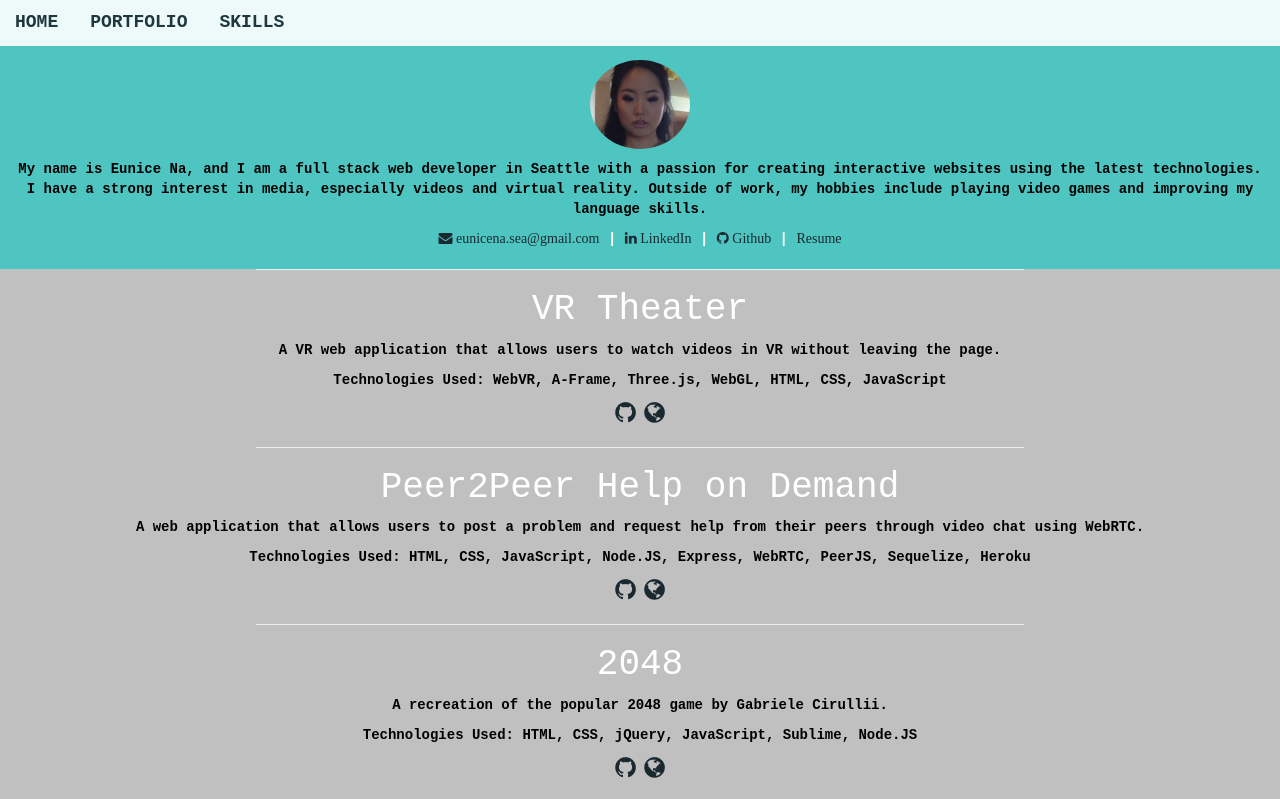
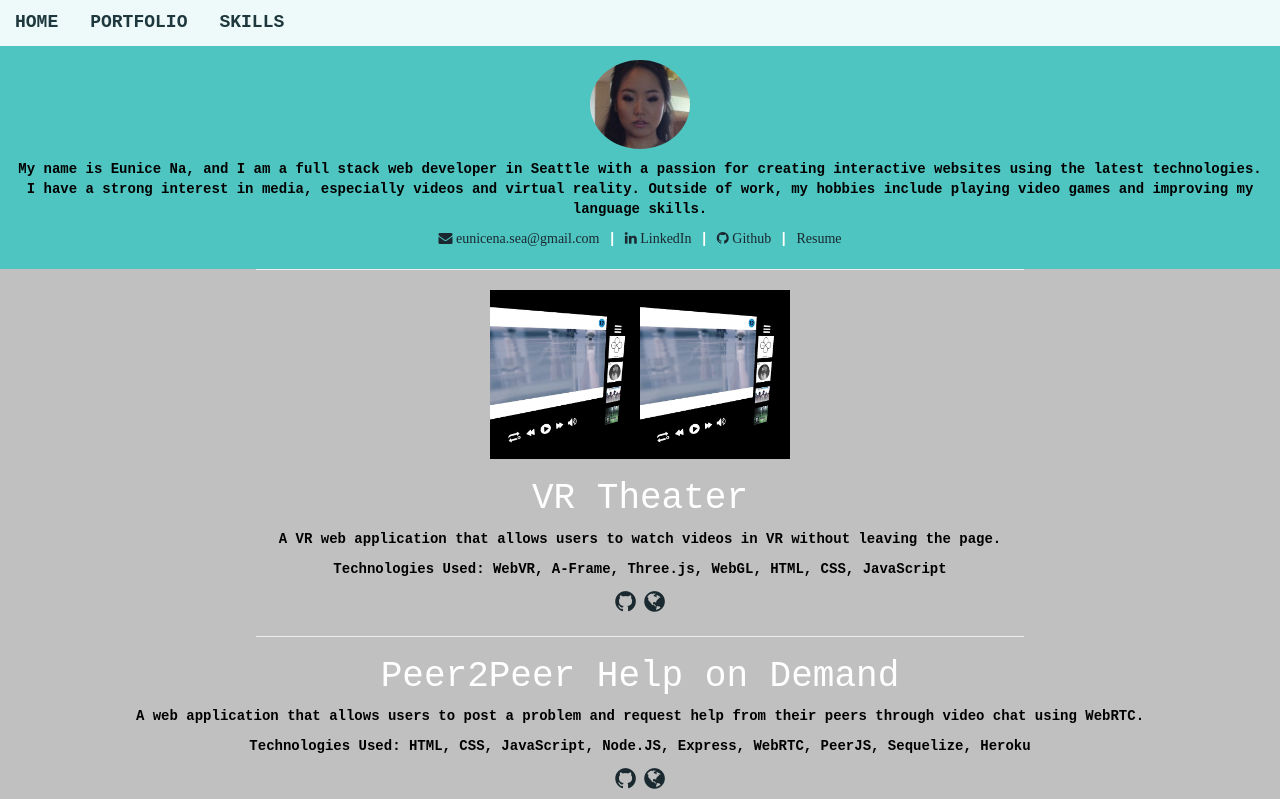
Before and after one commit to eun-n/personalsite, a website: page index.html in a window 1280 px wide. Shown: the top 799 px of the page. Drawn offline with nearby package versions, Linux system fonts and the light colour scheme.

Commit message:
added screenshot for vr

```diff
--- a/index.html
+++ b/index.html
@@ -29,6 +29,7 @@
 
     <div class="project"><hr>
       <div class="">
+      <img id="vrscreen" src="assets/mobilescreen1.jpg">
         <h1 class="title"><a name="portfolio"></a>VR Theater</h1>
         <p class="description">A VR web application that allows users to watch videos in VR without leaving the page.</p>
         <p class="description">Technologies Used: WebVR, A-Frame, Three.js, WebGL, HTML, CSS, JavaScript</p>
--- a/static/style.css
+++ b/static/style.css
@@ -142,3 +142,7 @@ hr {
 	margin-bottom: 10px;
 	margin-top: 50px;
 }
+
+#vrscreen {
+	max-width: 300px;
+}
```
Also changed, not shown: README.md.
